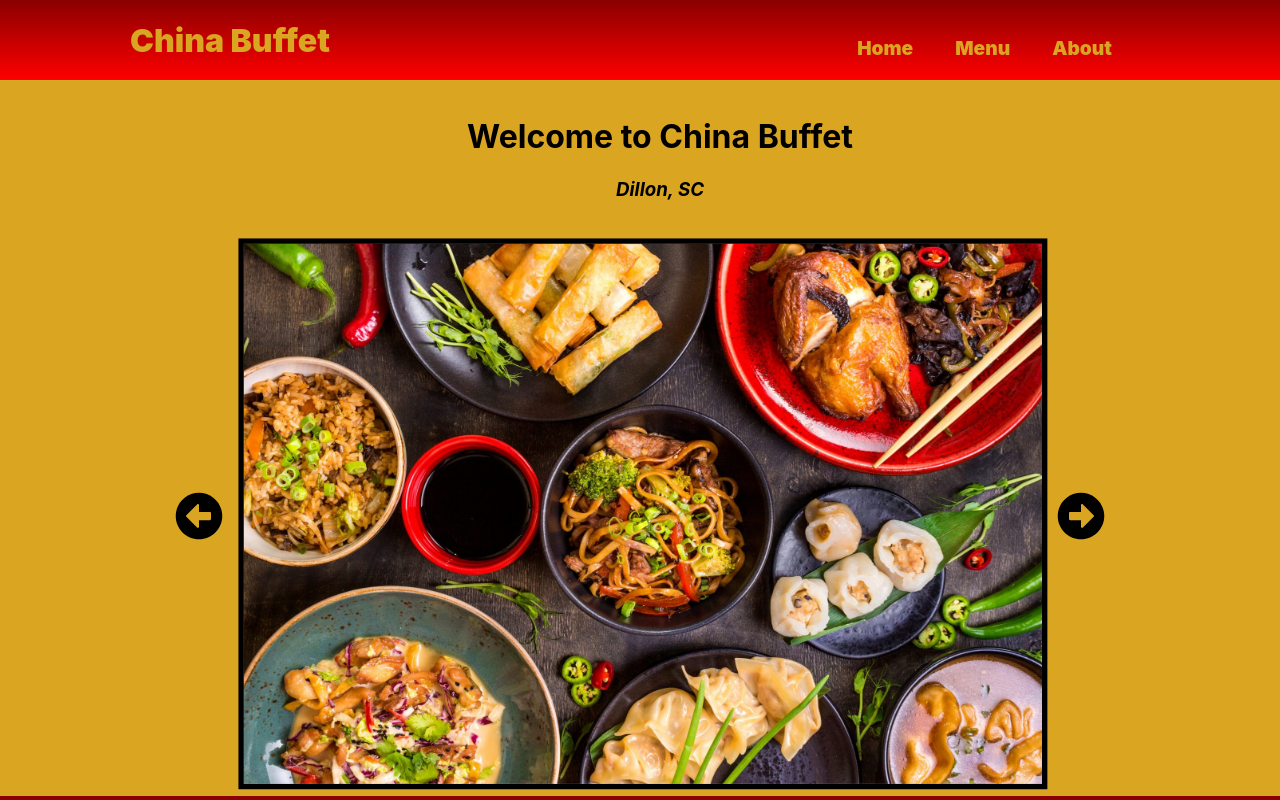
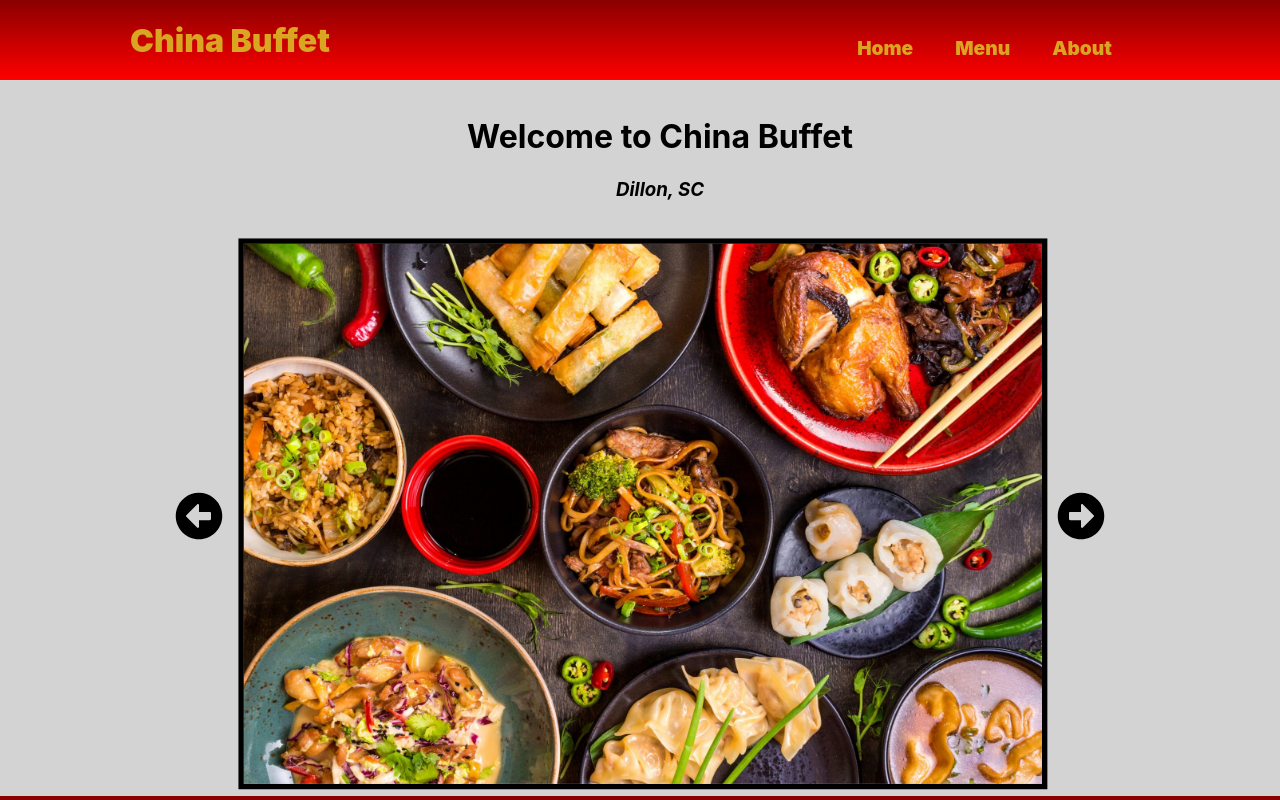
Before and after one commit to dchen8419/China-Buffet-V2, a React (Create React App) app: page / in a window 1280 px wide. Shown: the top 800 px of the page. Built offline with nearby package versions, Linux system fonts and the light colour scheme.

Commit message:
fixed color issues

```diff
--- a/src/Components/Main/ImageSlider/ImageSlider.css
+++ b/src/Components/Main/ImageSlider/ImageSlider.css
@@ -1,5 +1,5 @@
 .front-page-background {
-    background-color: goldenrod;
+    background-color: lightgrey;
     display: flex;
     justify-content: center;
     align-items: center;
--- a/src/Components/Main/Main.css
+++ b/src/Components/Main/Main.css
@@ -1,5 +1,5 @@
 .front-background {
-    background-color: goldenrod;
+    background-color: lightgrey;
 }
 
 /* .front-welcome {
```
Also changed, not shown: src/Components/Navbar/Navbar.jsx (line endings or trailing spaces).
